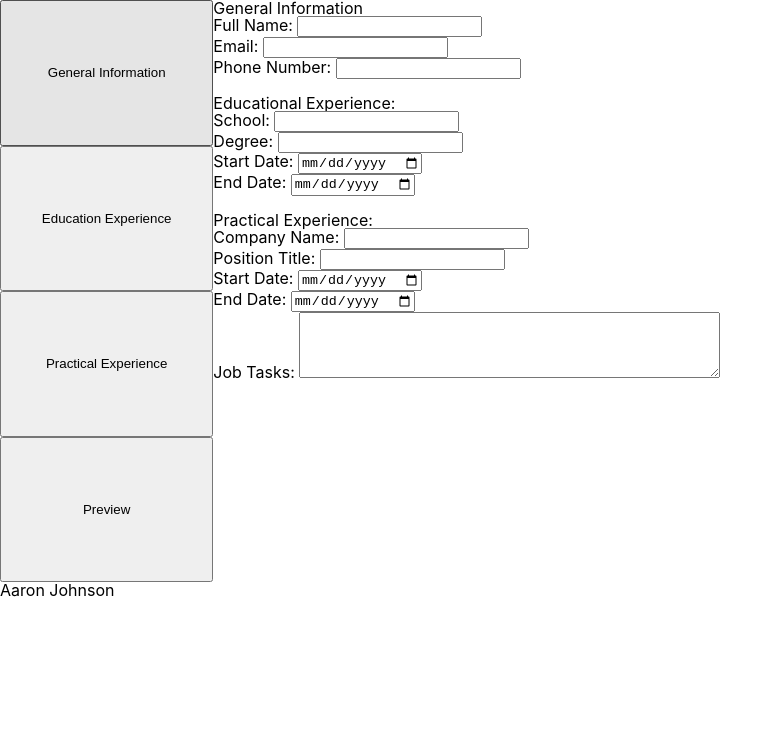
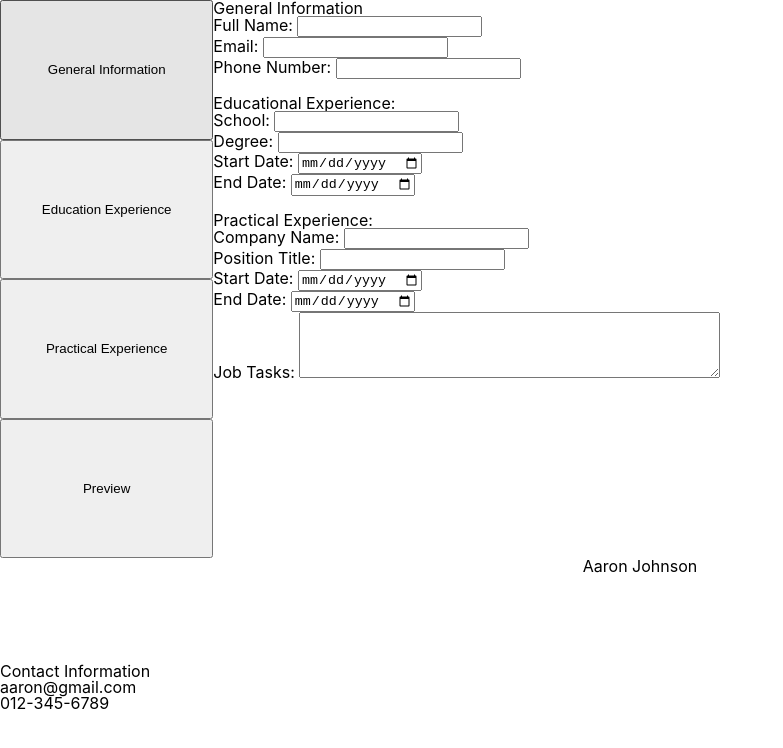
Before and after one commit to aaronlmjohnson/cv-project, a React (Create React App) app: page / in a window 1280 px wide. Shown: the top 748 px of the page, without its empty margins (0-783 px from the left). Built offline with nearby package versions, Linux system fonts and the light colour scheme.

Commit message:
added info to ContactInfoSection

```diff
--- a/src/components/CvContainer.js
+++ b/src/components/CvContainer.js
@@ -3,9 +3,10 @@ import ActiveForm from "./ActiveForm";
 import SectionSidebar from "./SectionSidebar";
 import "./CvContainer.css"
 import Preview from "./Preview";
+const data = require("../cvData.json");
 
 const CvForm = ()=>{
-    const data = {fullName:"Aaron Johnson", email:"aaron@gmail.com", phone: "123-456-7890"}
+
     return(
         <div id= "cv-container">
             <SectionSidebar />
--- a/src/components/Preview.css
+++ b/src/components/Preview.css
@@ -1,3 +1,15 @@
 #preview {
     grid-column: span 2;
+    display: grid;
+    grid-template-columns: 1fr 4fr;
+    grid-template-rows: auto auto;
 }
+
+#full-name-preview{
+    grid-column: span 2;
+    justify-self: center;
+}
+
+#contact-info-section{
+    grid-row: span 1;
+}
--- a/src/components/Preview.js
+++ b/src/components/Preview.js
@@ -2,13 +2,18 @@ import React from "react";
 import FormHeader from "./FormHeader";
 import "./Preview.css"
 const Preview = (props)=>{
+
+    const {generalInfo, educationExperience, practicalExperience } = props.preview;
+
     return(
 
         <div id="preview">
-            <FormHeader id={"full-name-preview"} value={props.preview.fullName}/>
-            <div id="contact-info-section">
-
-            </div>
+            <FormHeader id={"full-name-preview"} value={generalInfo.fullName}/>
+            <ul id="contact-info-section">
+                <FormHeader id={"contact-header"} value="Contact Information" />
+                <li id="contact-email">{ generalInfo.email }</li>
+                <li id="phone">{ generalInfo.phone} </li>
+            </ul>
             <div id="experience-section">
 
             </div>
```
